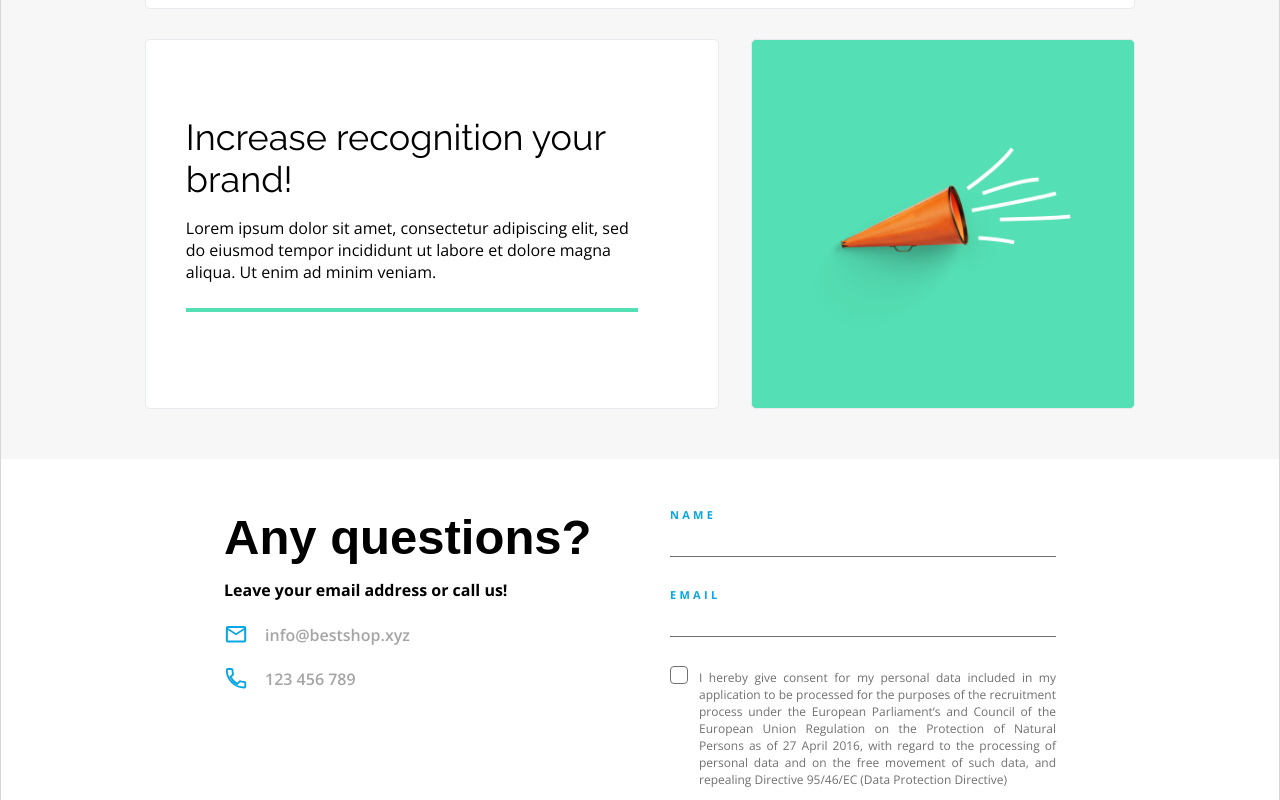
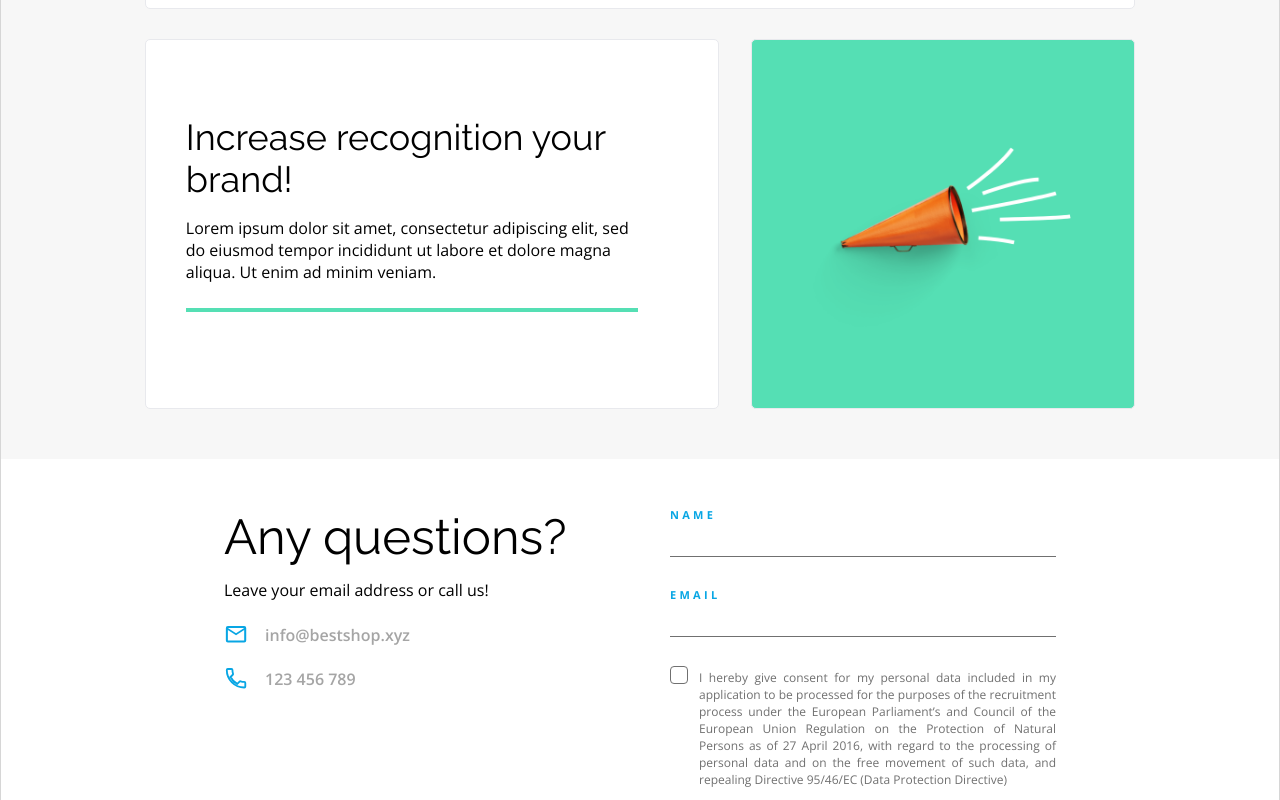
Before and after one commit to karolina-rachuta/BestShop_React, a React (Create React App) app: page / in a window 1280 px wide. Shown: the part 2008-2808 px from the top of the page. Built offline with nearby package versions, Linux system fonts and the light colour scheme.

Commit message:
fixing styling adding cursor pointer ect

```diff
--- a/src/App.scss
+++ b/src/App.scss
@@ -20,9 +20,6 @@
     }
 }
 
-
-
-
 .btn {
     color: #fff;
     font-family: 'Open Sans', sans-serif;
@@ -34,4 +31,5 @@
     background-color: $blue-pattern;
     border: none;
     padding: toRem(15) toRem(120);
+    cursor: pointer;
 }
--- a/src/styles/components/benefits.scss
+++ b/src/styles/components/benefits.scss
@@ -52,7 +52,6 @@
                 max-height: 370px;
             }
         }
-
 
         .box__text {
             align-self: start;
@@ -176,7 +175,6 @@
             }
         }
 
-
         .img__macbook {
             width: toRem(193);
 
--- a/src/styles/components/contact.scss
+++ b/src/styles/components/contact.scss
@@ -42,10 +42,11 @@
     .contact__column--left {
 
         h2 {
-            font-family: 'Ralawey', sans-serif;
+            font-family: 'Raleway', sans-serif;
             font-size: toRem(40);
             color: $text-color;
             text-align: left;
+            font-weight: normal;
 
             @media only screen and (min-width: toRem(700)) {
                 font-size: toRem(49);
@@ -55,7 +56,7 @@
         .contact__lead {
             font-family: 'Open Sans', sans-serif;
             font-size: toRem(16);
-            font-weight: bold;
+            font-weight: normal;
             color: $text-color;
             text-align: left;
 
@@ -120,6 +121,7 @@
             border: none;
             border-bottom: 1px solid $text-form;
             width: 100%;
+            cursor: pointer;
         }
 
         .contact__label {
--- a/src/styles/components/header.scss
+++ b/src/styles/components/header.scss
@@ -37,6 +37,7 @@
             font-weight: 300;
             color: $text-color-professional;
             font-size: toRem(32);
+            cursor: pointer;
         }
 
         .hamburger {
@@ -100,6 +101,7 @@
                 line-height: 1.36;
                 border-bottom: 4px solid transparent;
                 padding: toRem(10);
+                cursor: pointer;
 
                 @media only screen and (min-width: toRem(700)) {
                     padding: toRem(26);
--- a/src/styles/components/whyus.scss
+++ b/src/styles/components/whyus.scss
@@ -13,10 +13,12 @@
     align-items: center;
     gap: toRem(50);
     margin-top: toRem(40);
+    margin-bottom: toRem(40);
 
     @media screen and (min-width: toRem($breakpoint-medium)) {
         gap: toRem(100);
         margin-top: toRem(10);
+        margin-bottom: toRem(0);
     }
 
     h2 {
@@ -98,6 +100,7 @@
                 .eye__icon {
                     width: toRem(65);
                     height: toRem(37);
+                    margin-bottom: toRem(15);
                 }
             }
 
```
